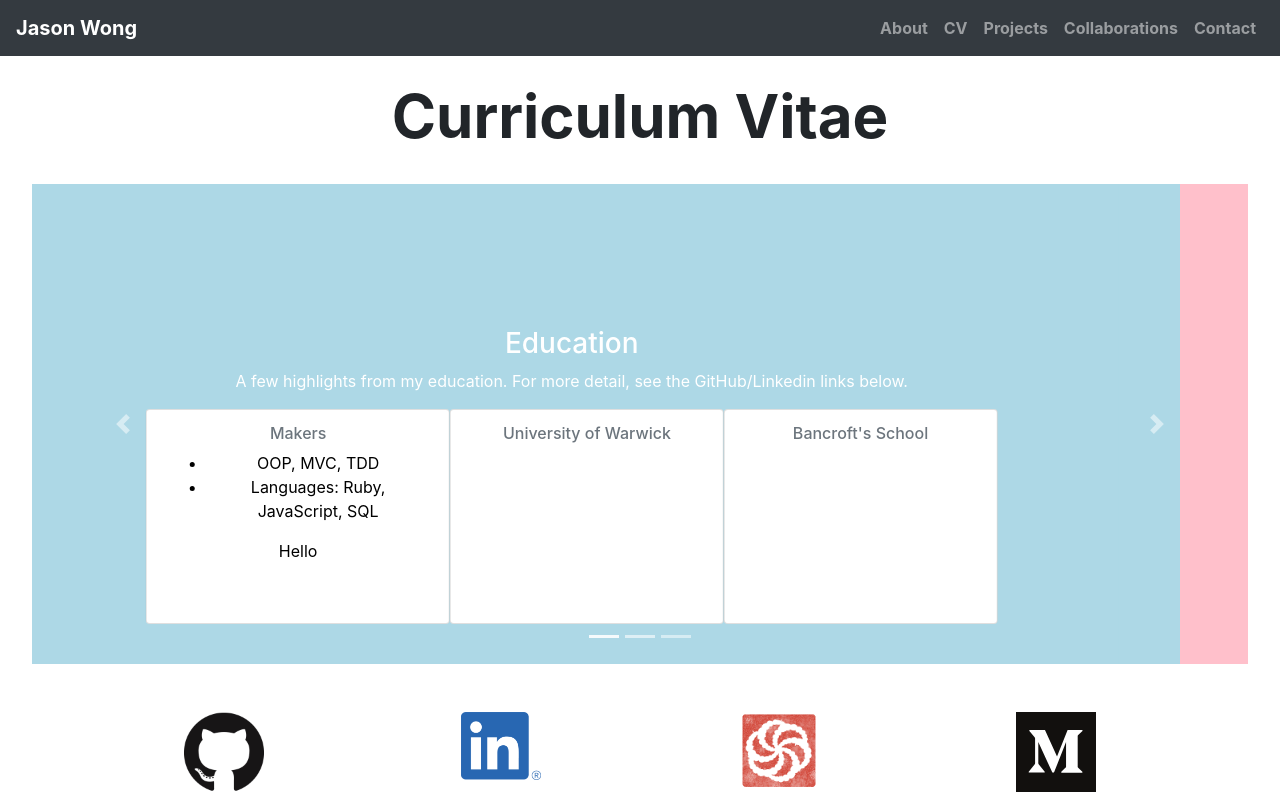
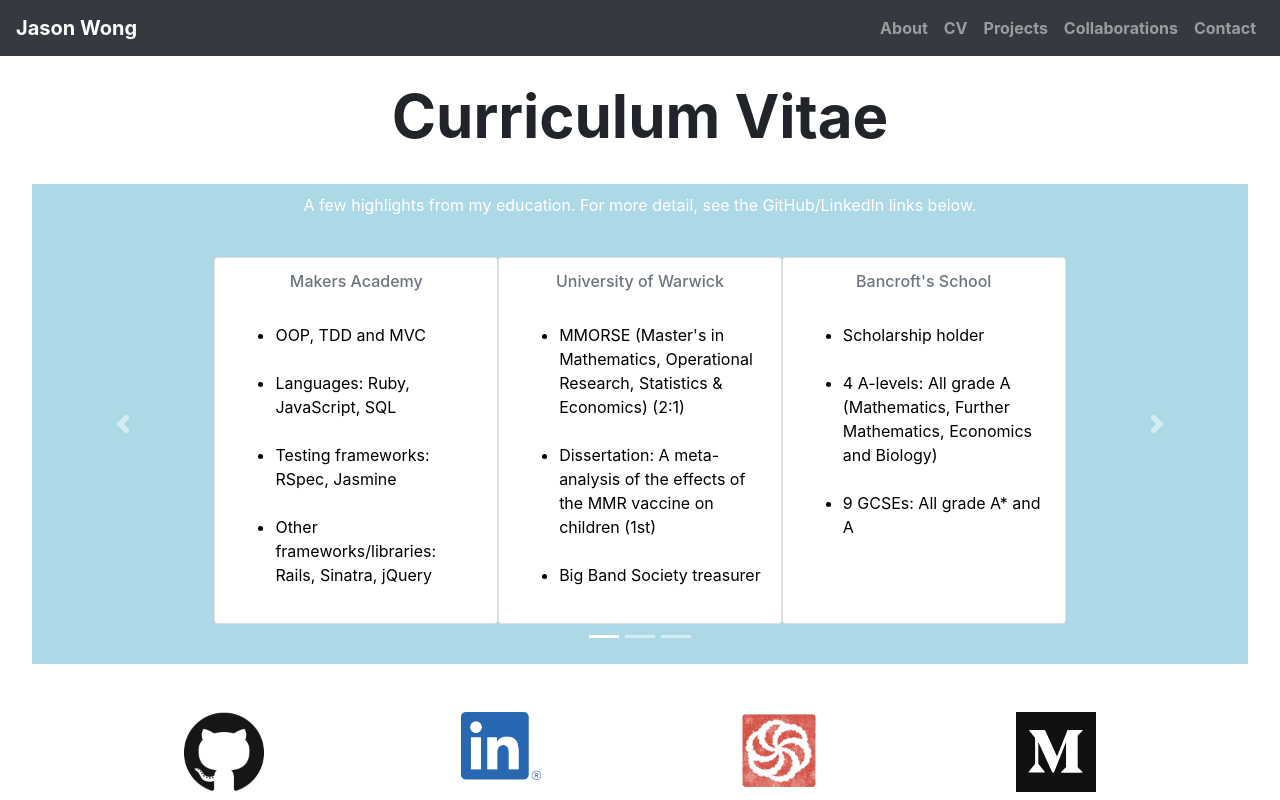
Before and after one commit to jasylwong/my_website, a React (Create React App) app: page /cv in a window 1280 px wide. Built offline with nearby package versions, Linux system fonts and the light colour scheme.

Commit message:
fill out CV page

```diff
--- a/src/App.css
+++ b/src/App.css
@@ -18,8 +18,8 @@
 }
 
 .white-box {
-  background-color: #343a41;
-  color: white;
+  background-color: white;
+  color: #343a41;
   width: 30vw;
   height: 30vh;
   position:absolute;
@@ -27,7 +27,23 @@
   left: 35vw;
   text-align: center;
   border-radius: 5px;
-  /* border: 2px solid white; */
+  border: 2px solid #343a41;
+  font-family: 'Raleway', sans-serif;
+}
+
+.white-box-name {
+  font-size: 50px;
+  color: #343a41;
+  position: relative;
+  top: 10%;
+  letter-spacing: 12px;
+}
+
+.white-box-job {
+  font-size: 25px;
+  color: #343a41;
+  position: relative;
+  top: 15%;
 }
 
 .about-container {
@@ -90,7 +106,7 @@ background: linear-gradient(to right, #5FC3E4, #E55D87); /* W3C, IE 10+/ Edge, F
   /* width: 100vw; */
   width: 100%;
   height: 95vh;
-  opacity: 50%;
+  opacity: 95%;
   /* height: 100vh; */
   /* object-fit: fill; */
   /* filter: grayscale(50%);
@@ -124,7 +140,6 @@ filter: sepia(60%); */
   width: 95%;
   background: lightblue;
   height: 60vh;
-  /* opacity: 20%; */
   left: 2.5%;
 }
 
@@ -142,6 +157,7 @@ filter: sepia(60%); */
 
 .card_text {
   color: black;
+  text-align: left;
 }
 
 .slide_class {
--- a/src/components/cv.js
+++ b/src/components/cv.js
@@ -15,44 +15,57 @@ function CV() {
       <br></br>
       <h1 class="titles">Curriculum Vitae</h1>
       <br></br>
-      <Carousel>
+      <Carousel interval={null}>
         <Carousel.Item>
           <div class="slide"></div>
           <Carousel.Caption>
             <h3>Education</h3>
-            <p>A few highlights from my education. For more detail, see the GitHub/Linkedin links below.</p>
+            <p>A few highlights from my education. For more detail, see the GitHub/LinkedIn links below.</p><br></br>
             <CardDeck class="slide_class">
+
               <Card style={{ width: '20rem' }}>
                 <Card.Body>
-                <Card.Subtitle className="mb-2 text-muted">Makers</Card.Subtitle>
+                  <Card.Subtitle className="mb-2 text-muted">Makers Academy</Card.Subtitle>
                   <Card.Text class="card_text">
+                    <br></br>
                     <ul>
-                    <li>OOP, MVC, TDD</li>
-                    <li>Languages: Ruby, JavaScript, SQL</li>
+                      <li>OOP, TDD and MVC</li><br></br>
+                      <li>Languages: Ruby, JavaScript, SQL</li><br></br>
+                      <li>Testing frameworks: RSpec, Jasmine</li><br></br>
+                      <li>Other frameworks/libraries: Rails, Sinatra, jQuery</li>
                     </ul>
-                  Hello
-                </Card.Text>
-                Hello
-              </Card.Body>
-            </Card>
-            <Card style={{ width: '18rem' }}>
-              <Card.Body>
-                <Card.Subtitle className="mb-2 text-muted">University of Warwick</Card.Subtitle>
-                <Card.Text>
-                  Some quick example text to build on the card title and make up the bulk of
-                  the card's content.
                   </Card.Text>
                 </Card.Body>
               </Card>
-            <Card style={{ width: '18rem' }}>
+
+              <Card style={{ width: '20rem' }}>
                 <Card.Body>
-                <Card.Subtitle className="mb-2 text-muted">Bancroft's School</Card.Subtitle>
-                <Card.Text>
-                  Some quick example text to build on the card title and make up the bulk of
-                  the card's content.
+                  <Card.Subtitle className="mb-2 text-muted">University of Warwick</Card.Subtitle>
+                  <Card.Text class="card_text">
+                    <br></br>
+                    <ul>
+                      <li>MMORSE (Master's in Mathematics, Operational Research, Statistics & Economics) (2:1)</li><br></br>
+                      <li>Dissertation: A meta-analysis of the effects of the MMR vaccine on children (1st)</li><br></br>
+                      <li>Big Band Society treasurer</li>
+                    </ul>
                   </Card.Text>
                 </Card.Body>
               </Card>
+
+              <Card style={{ width: '20rem' }}>
+                <Card.Body>
+                  <Card.Subtitle className="mb-2 text-muted">Bancroft's School</Card.Subtitle>
+                  <Card.Text class="card_text">
+                    <br></br>
+                    <ul>
+                      <li>Scholarship holder</li><br></br>
+                      <li>4 A-levels: All grade A (Mathematics, Further Mathematics, Economics and Biology)</li><br></br>
+                      <li>9 GCSEs: All grade A* and A</li>
+                    </ul>
+                  </Card.Text>
+                </Card.Body>
+              </Card>
+
             </CardDeck>
           </Carousel.Caption>
         </Carousel.Item>
@@ -61,7 +74,53 @@ function CV() {
           <div class="slide2"></div>
           <Carousel.Caption>
             <h3>Experience</h3>
-            <p>A few highlights from my working life. For more detail, see the GitHub/Linkedin links below.</p>
+            <p>A few highlights from my working life. For more detail, see the GitHub/LinkedIn links below.</p><br></br>
+            <CardDeck class="slide_class">
+
+              <Card style={{ width: '20rem' }}>
+                <Card.Body>
+                  <Card.Title className="mb-2 text-muted">Brit Insurance</Card.Title>
+                  <Card.Subtitle className="mb-2 text-muted">Enterprise Risk Management Actuary</Card.Subtitle>
+                  <Card.Text class="card_text">
+                    <br></br>
+                    <ul>
+                      <li>Fully qualified Fellow of the IFoA</li><br></br>
+                      <li>Validation of the Internal Capital Model</li><br></br>
+                      <li>Co-ordination of the Risk Oversight Committee</li><br></br>
+                    </ul>
+                  </Card.Text>
+                </Card.Body>
+              </Card>
+
+              <Card style={{ width: '20rem' }}>
+                <Card.Body>
+                  <Card.Title className="mb-2 text-muted">Mercer</Card.Title>
+                  <Card.Subtitle className="mb-2 text-muted">Investment analyst</Card.Subtitle>
+                  <Card.Text class="card_text">
+                    <br></br>
+                    <ul>
+                      <li>Investment Management Certificate holder</li><br></br>
+                      <li>Analysis of the investment risk profiles of clients and pension funds</li><br></br>
+                    </ul>
+                  </Card.Text>
+                </Card.Body>
+              </Card>
+
+              <Card style={{ width: '20rem' }}>
+                <Card.Body>
+                  <Card.Title className="mb-2 text-muted">Suzhou Education Association</Card.Title>
+                  <Card.Subtitle className="mb-2 text-muted">English teacher (TEFL certified)</Card.Subtitle>
+                  <Card.Text class="card_text">
+                    <br></br>
+                    <ul>
+                      <li>Teaching English as a foreign language to classes of middle school students as a representative of the British Council</li><br></br>
+                      <li>Received ‘Exceptional performance’ award</li>
+                    </ul>
+                  </Card.Text>
+                </Card.Body>
+              </Card>
+
+            </CardDeck>
           </Carousel.Caption>
         </Carousel.Item>
 
@@ -69,8 +128,41 @@ function CV() {
           <div class="slide3"></div>
 
           <Carousel.Caption>
-            <h3>Skills</h3>
-            <p>Lorem ipsum dolor sit amet, consectetur adipiscing elit.</p>
+            <h3>Skills and interests</h3>
+            <p>Some of my skillsets and hobbies. For more detail, see the GitHub/LinkedIn links below. Or come have a chat :)</p><br></br>
+            <CardDeck class="slide_class">
+
+              <Card style={{ width: '31rem' }}>
+                <Card.Body>
+                  <Card.Title className="mb-2 text-muted">Skills</Card.Title>
+                  <Card.Text class="card_text">
+                    <br></br>
+                    <ul>
+                      <li>Excellent communicator, presenter and mentor</li><br></br>
+                      <li>Self-reliant individual and significantly contributory team member</li><br></br>
+                      <li>Fast learner, effective time keeping skills, and experienced project management</li><br></br>
+                      <li>Highly analytical thinker and innovative problem solver</li>
+                    </ul>
+                  </Card.Text>
+                </Card.Body>
+              </Card>
+
+              <Card style={{ width: '31rem' }}>
+                <Card.Body>
+                  <Card.Title className="mb-2 text-muted">Interests</Card.Title>
+                  <Card.Text class="card_text">
+                    <br></br>
+                    <ul>
+                      <li>Swimming: Captain of the school swimming team, qualified lifeguard and ASA Level 1 swimming teacher</li><br></br>
+                      <li>Music: Ex-professional bassist and grade 6 pianist</li><br></br>
+                      <li>Travelling and languages: Chinese Mandarin (Basic business proficiency, HSK level 5)</li><br></br>
+                      <li>Drawing: Graphnic novel enthusiast and casual sketcher</li>
+                    </ul>
+                  </Card.Text>
+                </Card.Body>
+              </Card>
+
+            </CardDeck>
           </Carousel.Caption>
         </Carousel.Item>
       </Carousel>
--- a/src/components/landing_page.js
+++ b/src/components/landing_page.js
@@ -7,12 +7,12 @@ function LandingPage() {
   return (
     <div>
       <div>
-        {/* <img class="landing-pic" src="https://images.pexels.com/photos/775907/pexels-photo-775907.jpeg?auto=compress&cs=tinysrgb&dpr=2&w=500" alt="desk" /> */}
-        <img class="landing-pic" src={japan} alt="desk" />
+        <img class="landing-pic" src="https://images.pexels.com/photos/775907/pexels-photo-775907.jpeg?auto=compress&cs=tinysrgb&dpr=2&w=500" alt="desk" />
+        {/* <img class="landing-pic" src={japan} alt="desk" /> */}
         <div class="white-box">
           <br></br>
-          <h2>Jason Wong</h2><br></br>
-          <h3>Full stack software developer</h3>
+          <div class="white-box-name">Jason Wong</div><br></br>
+          <div class="white-box-job">Full stack software developer</div>
           <br></br>
         </div>
       </div>
--- a/src/components/projects.js
+++ b/src/components/projects.js
@@ -48,7 +48,7 @@ function Projects() {
           text={'Step through the flap, to experience our app! Our team\'s take on the largest social networking site.'}
         />
 
-        <Project title={"Movie Database"} image={movie_database} border={'seoncdary'} bg={'light'}
+        <Project title={"Movie Database"} image={movie_database} border={'secondary'} bg={'light'}
           href_app={'#'} href_code={'#'}
           text={'Lights! Camera! (Re)Act-ion! A single-page React app for searching movies, using the OMDB API.'}
         />
```
Lines whose indentation alone changed are shown as unchanged.
